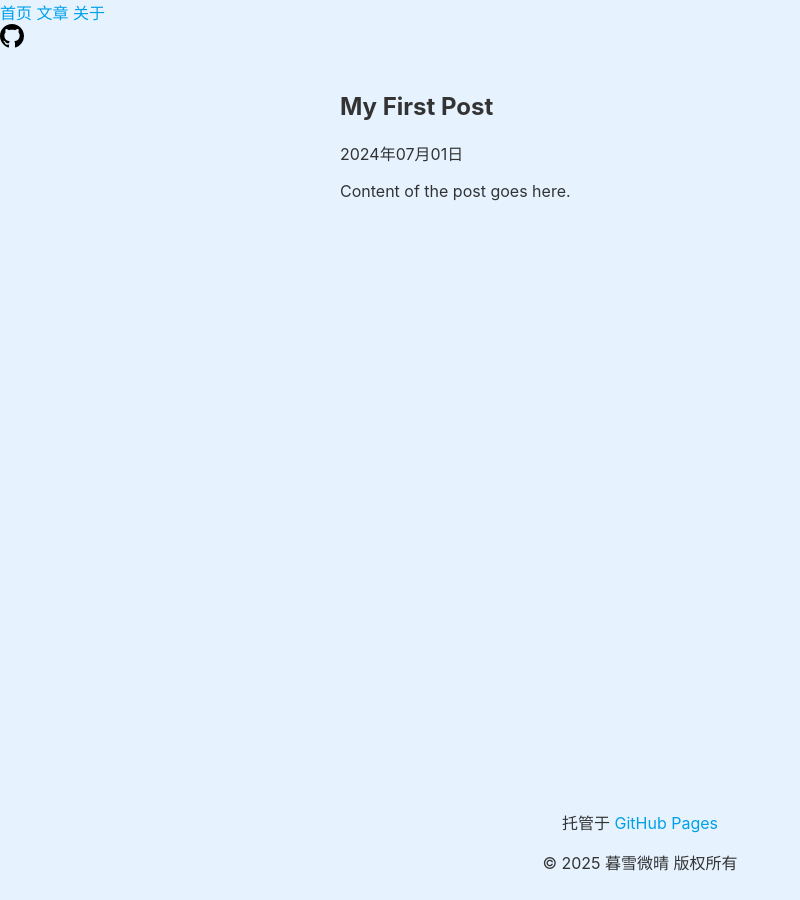
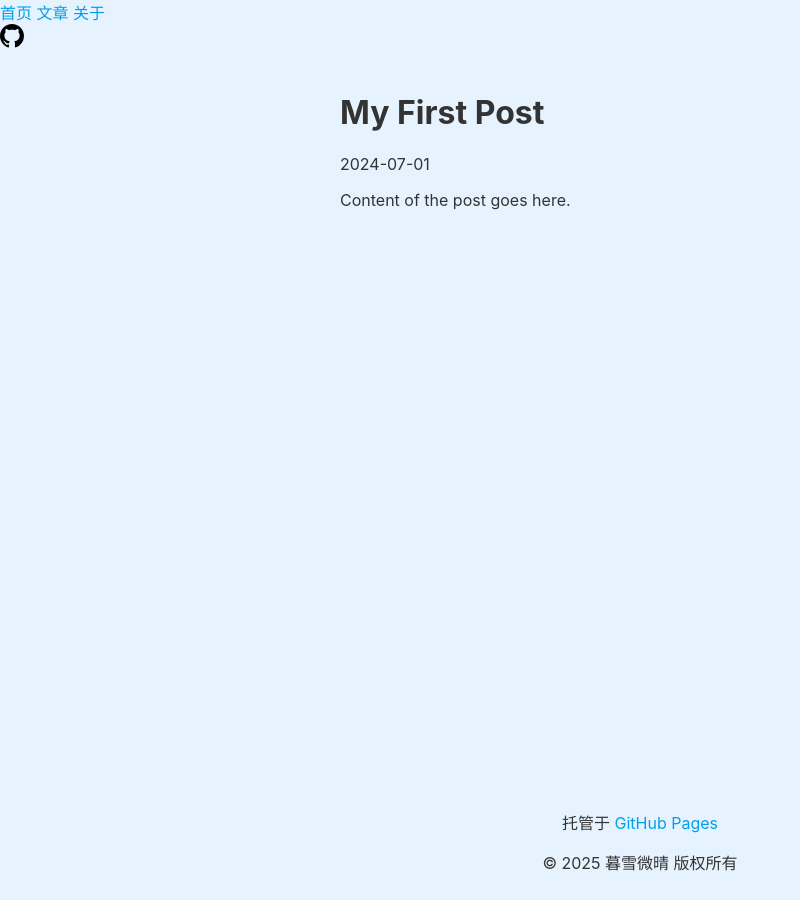
Before and after one commit to Twilightsnow2009/DYSYZX, a Jekyll site: the page built from _posts/2024-06-30-my-first-post.md, in a window 1280 px wide. Shown: the whole page, without its empty margins (0-800 px from the left). Built offline with Jekyll 4.4.1, drawn with Linux system fonts in a browser that asks for light colours.

Commit message:
Update post.html

```diff
--- a/_layouts/post.html
+++ b/_layouts/post.html
@@ -1,11 +1,6 @@
 ---
-layout: default  # 继承默认布局
+layout: default
 ---
-
-<article>
-  <h1>{{ page.title }}</h1>  <!-- 显示文章标题 -->
-  <time>{{ page.date | date: "%Y年%m月%d日" }}</time>  <!-- 显示文章日期 -->
-  <div class="content">
-    {{ content }}  <!-- 显示文章内容 -->
-  </div>
-</article>
+<h1>{{ page.title }}</h1>
+<p>{{ page.date | date: "%Y-%m-%d" }}</p>
+<div>{{ content }}</div>
```
